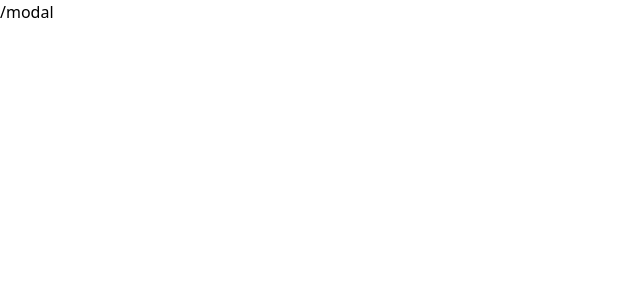
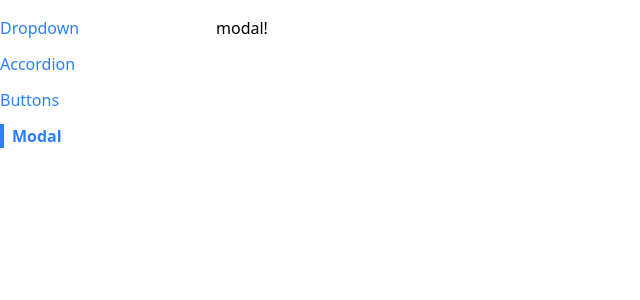
Before and after one commit to bitturohit/comps-26, a React (Vite) app: page /modal in a window 1280 px wide. Shown: the top 300 px of the page, without its empty margins (0-640 px from the left). Built offline with nearby package versions, Linux system fonts and the light colour scheme.

Commit message:
navigation and routing complete

```diff
--- a/src/App.js
+++ b/src/App.js
@@ -1,5 +1,31 @@
+import Route from "./components/Route";
+import ModalPage from "./pages/ModalPage";
+import SideBar from "./components/SideBar";
+import ButtonPage from "./pages/ButtonPage";
+import DropdownPage from "./pages/DropdownPage";
+import AccordionPage from "./pages/AccordionPage";
+
 function App() {
-   return <div></div>;
+   return (
+      <div className="container mx-auto grid grid-cols-6 gap-4 mt-4">
+         <SideBar />
+
+         <div className="col-span-5">
+            <Route path="/accordion">
+               <AccordionPage />
+            </Route>
+            <Route path="/">
+               <DropdownPage />
+            </Route>
+            <Route path="/buttons">
+               <ButtonPage />
+            </Route>
+            <Route path="/modal">
+               <ModalPage />
+            </Route>
+         </div>
+      </div>
+   );
 }
 
 export default App;
--- /dev/null
+++ b/src/components/Link.js
@@ -0,0 +1,31 @@
+import classNames from "classnames";
+
+import useNavigation from "../hooks/use-navigation";
+
+function Link({ to, children, className, activeClassName }) {
+   const { navigate, currentPath } = useNavigation();
+
+   const classes = classNames(
+      "text-blue-500",
+      className,
+      currentPath === to && activeClassName,
+   );
+
+   const handleClick = (event) => {
+      if (event.ctrlKey || event.metaKey) {
+         return;
+      }
+
+      event.preventDefault();
+
+      navigate(to);
+   };
+
+   return (
+      <a className={classes} href={to} onClick={handleClick}>
+         {children}
+      </a>
+   );
+}
+
+export default Link;
--- /dev/null
+++ b/src/components/Modal.js
@@ -0,0 +1,5 @@
+function Modal() {
+   return <div>modal!</div>;
+}
+
+export default Modal;
--- /dev/null
+++ b/src/components/Route.js
@@ -0,0 +1,13 @@
+import useNavigation from "../hooks/use-navigation";
+
+function Route({ path, children }) {
+   const { currentPath } = useNavigation();
+
+   if (path === currentPath) {
+      return children;
+   }
+
+   return null;
+}
+
+export default Route;
--- /dev/null
+++ b/src/components/SideBar.js
@@ -0,0 +1,31 @@
+import Link from "./Link";
+
+function SideBar() {
+   const links = [
+      { label: "Dropdown", path: "/" },
+      { label: "Accordion", path: "/accordion" },
+      { label: "Buttons", path: "/buttons" },
+      { label: "Modal", path: "/modal" },
+   ];
+
+   const renderedLinks = links.map((link) => {
+      return (
+         <Link
+            key={link.label}
+            to={link.path}
+            className="mb-3"
+            activeClassName="font-bold border-l-4 border-blue-500 pl-2"
+         >
+            {link.label}
+         </Link>
+      );
+   });
+
+   return (
+      <div className="sticky top-0 overflow-y-auto flex flex-col items-start">
+         {renderedLinks}
+      </div>
+   );
+}
+
+export default SideBar;
--- a/src/context/navigation.js
+++ b/src/context/navigation.js
@@ -23,7 +23,6 @@
 
    return (
       <NavigationContext.Provider value={{ currentPath, navigate }}>
-         {currentPath}
          {children}
       </NavigationContext.Provider>
    );
--- /dev/null
+++ b/src/hooks/use-navigation.js
@@ -0,0 +1,9 @@
+import { useContext } from "react";
+
+import NavigationContext from "../context/navigation";
+
+function useNavigation() {
+   return useContext(NavigationContext);
+}
+
+export default useNavigation;
--- /dev/null
+++ b/src/pages/ModalPage.js
@@ -0,0 +1,11 @@
+import Modal from "../components/Modal";
+
+function ModalPage() {
+   return (
+      <div>
+         <Modal />
+      </div>
+   );
+}
+
+export default ModalPage;
```
